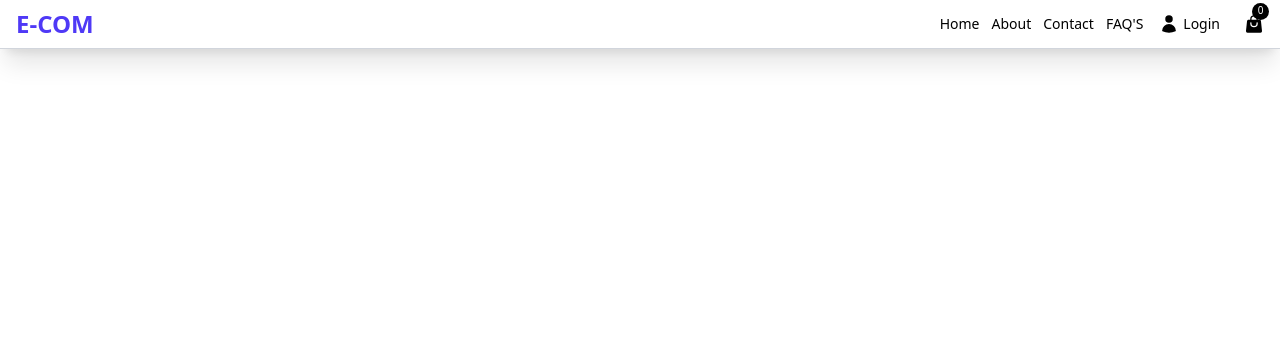
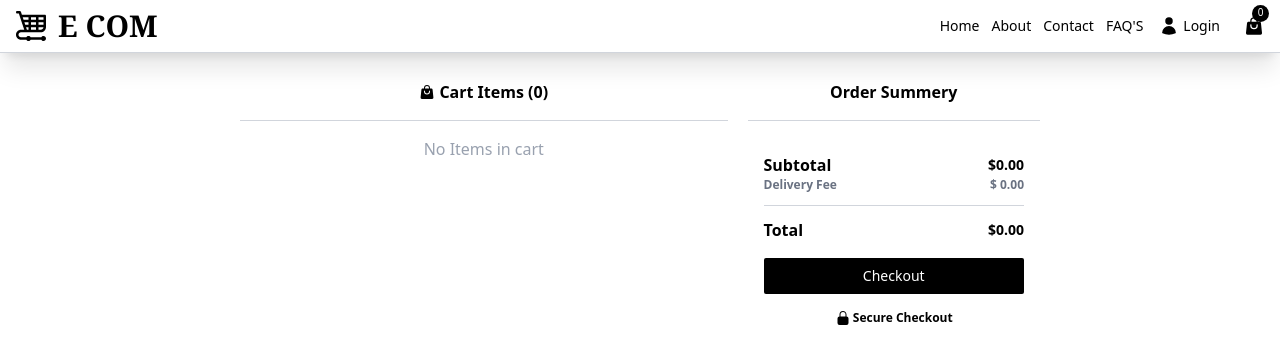
Before and after one commit to Sumit-Jadhav-19/E-COM-APP, a React (Vite) app: page /viewcart in a window 1280 px wide. Shown: the top 364 px of the page. Built offline with nearby package versions, Linux system fonts and the light colour scheme.

Commit message:
added viewcart

```diff
--- a/src/App.jsx
+++ b/src/App.jsx
@@ -9,6 +9,7 @@ import Login from "./Login";
 import Contact from "./Contact";
 import ProductDetails from "./ProductDetails";
 import Toast from "./Toast";
+import ViewCart from "./ViewCart";
 
 function App() {
   const [cartToggle, setCartToggle] = useState(false);
@@ -27,6 +28,7 @@ function App() {
           <Route path="/contact" element={<Contact />} />
           <Route path="/login" element={<Login />} />
           <Route path="/productdetails" element={<ProductDetails />} />
+          <Route path="/viewcart" element={<ViewCart />} />
         </Routes>
       </BrowserRouter>
     </>
--- a/src/Cart.jsx
+++ b/src/Cart.jsx
@@ -1,11 +1,13 @@
 import { ShoppingBagIcon, TrashIcon } from "@heroicons/react/24/solid";
 import { useEffect, useState, useRef } from "react";
 import { useCart } from "./CartContext";
+import { Link } from "react-router";
 export default function Cart({ cartToggle, setCartToggle }) {
   const [cartItems, setCartItems] = useState([]);
   const { removeFromCart } = useCart();
   const [loader, setLoader] = useState(false);
   const cartRef = useRef();
+  const viewCartRef = useRef();
 
   useEffect(() => {
     if (cartToggle) {
@@ -15,9 +17,10 @@ export default function Cart({ cartToggle, setCartToggle }) {
   useEffect(() => {
     const handleClickOutside = (event) => {
       if (
-        cartToggle &&
-        cartRef.current &&
-        !cartRef.current.contains(event.target)
+        (cartToggle &&
+          cartRef.current &&
+          !cartRef.current.contains(event.target)) ||
+        (viewCartRef.current && viewCartRef.current.contains(event.target))
       ) {
         setCartToggle(false);
       }
@@ -106,7 +109,7 @@ export default function Cart({ cartToggle, setCartToggle }) {
       >
         <h1 className="text-center py-1 text-md font-semibold flex items-center gap-1 justify-center">
           <ShoppingBagIcon className="w-4 h-4"></ShoppingBagIcon>
-          <span>Your Cart Items</span>
+          <span>Cart Items</span>
         </h1>
         <hr className="text-gray-300" />
         {cartItems.length === 0 ? (
@@ -190,19 +193,17 @@ export default function Cart({ cartToggle, setCartToggle }) {
               <div className="text-xs text-gray-500 mt-2">
                 Taxes and shipping are calculated at checkout.
               </div>
-              <div>
-                <button
-                  type="button"
-                  className="w-full mt-4 bg-black p-2 text-white text-sm cursor-pointer rounded-xs hover:bg-black/75"
-                >
+              <div className="flex flex-col">
+                <Link className="w-full mt-4 bg-black p-2 text-white text-sm cursor-pointer rounded-xs hover:bg-black/75 text-center">
                   Checkout
-                </button>
-                <button
-                  type="button"
-                  className="w-full mt-4  p-2 text-black border-1 border-black text-sm cursor-pointer rounded-xs hover:bg-black/5"
+                </Link>
+                <Link
+                  className="w-[100%] mt-4  p-2 text-black border-1 border-black text-sm cursor-pointer rounded-xs hover:bg-black/5 text-center"
+                  to="/viewcart"
+                  ref={viewCartRef}
                 >
                   View Cart
-                </button>
+                </Link>
               </div>
             </div>
           </div>
--- a/src/Home.jsx
+++ b/src/Home.jsx
@@ -3,9 +3,6 @@ export default function Home() {
   return (
     <div>
       <div className="mt-14 flex gap-3">
-        {/* <div className="border-gray-200 rounded-md shadow-md border-1 mt-1">
-          slfjgsdfsdsdgsdgsdgasfsdfsdf
-        </div> */}
         <div>
           <Product />
         </div>
--- a/src/Navbar.jsx
+++ b/src/Navbar.jsx
@@ -31,8 +31,39 @@ export default function Navbar({ setCartToggle }) {
     <>
       <div>
         <div className="fixed top-0 w-full flex items-center justify-between px-4 py-2 bg-white shadow-xl border-b-1 border-b-gray-300">
-          <div>
-            <h1 className="font-bold text-2xl text-indigo-600">E-COM</h1>
+          <div className="flex items-center gap-3">
+            <div>
+              <svg
+                fill="#000000"
+                height="30px"
+                width="30px"
+                version="1.1"
+                id="Layer_1"
+                xmlns="http://www.w3.org/2000/svg"
+                xmlnsXlink="http://www.w3.org/1999/xlink"
+                viewBox="0 0 491.522 491.522"
+                xmlSpace="preserve"
+              >
+                <g>
+                  <g>
+                    <path
+                      d="M81.92,348.161h81.92c0,0,0.001,0,0.001,0c0,0,0.001,0,0.001,0h240.312c48.257,0,87.368-39.111,87.368-87.368V81.921
+			c0-11.311-9.169-20.48-20.48-20.48H96.681L80.869,14.005C78.081,5.642,70.255,0.001,61.44,0.001H20.48
+			C9.169,0.001,0,9.17,0,20.481s9.169,20.48,20.48,20.48h26.199l56.772,170.316c0.004,0.013,0.01,0.024,0.014,0.037l31.962,95.887
+			H81.92c-45.103,0-81.92,36.817-81.92,81.92s36.817,81.92,81.92,81.92h87.409c7.081,12.242,20.305,20.48,35.471,20.48
+			c15.166,0,28.39-8.238,35.471-20.48h174.818c7.081,12.242,20.305,20.48,35.471,20.48c22.63,0,40.96-18.33,40.96-40.96
+			s-18.33-40.96-40.96-40.96c-15.166,0-28.39,8.238-35.471,20.48H240.271c-7.081-12.242-20.305-20.48-35.471-20.48
+			c-15.166,0-28.39,8.238-35.471,20.48H81.92c-22.481,0-40.96-18.479-40.96-40.96S59.439,348.161,81.92,348.161z M327.68,184.321
+			v40.96h-81.92v-40.96H327.68z M245.76,143.361v-40.96h81.92v40.96H245.76z M368.64,225.281v-40.96h81.922v40.96H368.64z
+			 M327.68,266.241v40.96h-81.92v-40.96H327.68z M204.8,225.281h-53.503l-13.653-40.96H204.8V225.281z M204.8,266.241v40.96h-26.197
+			l-13.653-40.96H204.8z M404.154,307.201H368.64v-40.96h81.593C447.536,289.306,427.945,307.201,404.154,307.201z M450.562,143.361
+			H368.64v-40.96h81.922V143.361z M204.8,102.401v40.96h-80.81l-13.653-40.96H204.8z"
+                    />
+                  </g>
+                </g>
+              </svg>
+            </div>
+            <h1 className="font-bold text-3xl text-black font-sans font-serif">E COM</h1>
           </div>
           <div className="flex">
             <ul className="flex items-center justify-between px-4 gap-3">
--- a/src/ViewCart.jsx
+++ b/src/ViewCart.jsx
@@ -1,9 +1,199 @@
-import React from 'react'
+import { useState, useEffect } from "react";
+import { useCart } from "./CartContext";
+import {
+  TrashIcon,
+  ShoppingBagIcon,
+  LockClosedIcon,
+} from "@heroicons/react/24/solid";
+import { Link } from "react-router";
 
 export default function ViewCart() {
+  const [cartItems, setCartItems] = useState([]);
+  const { removeFromCart } = useCart();
+  const [loader, setLoader] = useState(false);
+  const { cartCount } = useCart();
+  useEffect(() => {
+    loadCartItems();
+  }, []);
+  const loadCartItems = async () => {
+    //setLoader(true);
+    const saved = localStorage.getItem("cartItems");
+    const jsonRes = saved ? JSON.parse(saved) : [];
+    const products = [];
+    for (let i = 0; i < jsonRes.length; i++) {
+      const productId = jsonRes[i].Id;
+      const res = await GetProduct(productId);
+      products.push({ ...res, Qty: jsonRes[i].Qty });
+    }
+    //setLoader(false);
+    setCartItems(products);
+  };
+  const GetProduct = async (id) => {
+    const res = await fetch(`https://dummyjson.com/products/${id}`);
+    const data = await res.json();
+    return data;
+  };
+
+  const increment = (productId) => {
+    let products = localStorage.getItem("cartItems");
+    products = JSON.parse(products);
+    const updatedCartProducts = products.map((item) =>
+      item.Id == productId ? { ...item, Qty: item.Qty + 1 } : item
+    );
+    localStorage.setItem("cartItems", JSON.stringify(updatedCartProducts));
+    const updatedCart = cartItems.map((item) =>
+      item.id == productId ? { ...item, Qty: item.Qty + 1 } : item
+    );
+    setCartItems(updatedCart);
+  };
+  const decrement = (productId) => {
+    let products = localStorage.getItem("cartItems");
+    products = JSON.parse(products);
+    const updatedCartProducts = products.map((item) =>
+      item.Id == productId && item.Qty > 1
+        ? { ...item, Qty: item.Qty - 1 }
+        : item
+    );
+    localStorage.setItem("cartItems", JSON.stringify(updatedCartProducts));
+    const updatedCart = cartItems.map((item) =>
+      item.id == productId && item.Qty > 1
+        ? { ...item, Qty: item.Qty - 1 }
+        : item
+    );
+    setCartItems(updatedCart);
+  };
+
+  const removeProduct = (productId) => {
+    let products = localStorage.getItem("cartItems");
+    products = JSON.parse(products);
+    products = products.filter((item) => item.Id != productId);
+    localStorage.setItem("cartItems", JSON.stringify(products));
+    setCartItems((prev) => prev.filter((item) => item.id !== productId));
+    removeFromCart();
+  };
+
+  const totalPrice = cartItems.reduce(
+    (sum, item) => sum + item.Qty * item.price,
+    0
+  );
   return (
-    <div>
-
+    <div className="mt-20 px-60">
+      <div className="flex gap-5">
+        <div className="flex-50">
+          <h1 className="text-center text-md font-semibold flex items-center gap-1 justify-center">
+            <ShoppingBagIcon className="w-4 h-4"></ShoppingBagIcon>
+            <span>Cart Items ({cartCount})</span>
+          </h1>
+          <hr className="text-gray-300 my-4" />
+          {cartItems.length === 0 ? (
+            loader ? (
+              <div className="text-center mt-3 text-gray-400 text-md">
+                Loading....
+              </div>
+            ) : (
+              <div className="text-center mt-3 text-gray-400 text-md">
+                No Items in cart
+              </div>
+            )
+          ) : (
+            <div>
+              <div className="p-2 px-3 h-[77vh] overflow-y-auto">
+                <ul>
+                  {cartItems.map((item, index) => (
+                    <li
+                      key={index}
+                      className="mt-2 border-b-1 border-b-gray-300 pb-2"
+                    >
+                      <div className="flex justify-between ">
+                        <div className="flex  gap-2">
+                          <div>
+                            <img
+                              src={item.thumbnail}
+                              className="w-[100px] h-[100px] max-w-none border-1 border-gray-300"
+                            />
+                          </div>
+                          <div>
+                            <h2 className="text-[12px] font-semibold">
+                              {item.title}
+                            </h2>
+                            <p className="text-[11px] font-semibold">
+                              ${item.price}
+                            </p>
+                            <div className="border-1 border-gray-400 flex mt-3 w-fit rounded-xs">
+                              <button
+                                type="button"
+                                className="cursor-pointer px-2"
+                                onClick={() => decrement(item.id)}
+                              >
+                                -
+                              </button>
+                              <input
+                                type="text"
+                                className="outline-0 mx-3 w-[20px]"
+                                readOnly
+                                value={item.Qty}
+                              />
+                              <button
+                                type="button"
+                                className="cursor-pointer px-2"
+                                onClick={() => increment(item.id)}
+                              >
+                                +
+                              </button>
+                            </div>
+                          </div>
+                        </div>
+                        <div>
+                          <button
+                            type="button"
+                            onClick={() => removeProduct(item.id)}
+                          >
+                            <TrashIcon className="h-4 w-4 text-gray-500 cursor-pointer hover:text-gray-700"></TrashIcon>
+                          </button>
+                        </div>
+                      </div>
+                    </li>
+                  ))}
+                </ul>
+              </div>
+            </div>
+          )}
+        </div>
+        <div className="flex-30">
+          <h1 className="text-center text-md font-semibold flex items-center gap-1 justify-center">
+            <span>Order Summery</span>
+          </h1>
+          <hr className="text-gray-300 my-4" />
+          <div className="p-4">
+            <div className="flex justify-between items-center">
+              <h1 className="text-md font-semibold">Subtotal</h1>
+              <p className="text-sm font-semibold">${totalPrice.toFixed(2)}</p>
+            </div>
+            <div className="flex justify-between items-center">
+              <h1 className="text-xs text-gray-500 font-semibold">
+                Delivery Fee
+              </h1>
+              <p className="text-xs text-gray-500 font-semibold">$ 0.00</p>
+            </div>
+            <hr className="text-gray-300 my-3" />
+            <div className="flex justify-between items-center">
+              <h1 className="text-md font-semibold">Total</h1>
+              <p className="text-sm font-semibold">${totalPrice.toFixed(2)}</p>
+            </div>
+            <div className="flex flex-col">
+              <Link className="w-full mt-4 bg-black p-2 text-white text-sm cursor-pointer rounded-xs hover:bg-black/75 text-center">
+                Checkout
+              </Link>
+            </div>
+            <div className="text-center mt-4">
+              <p className="flex items-center justify-center gap-0.5">
+                <LockClosedIcon className="h-4 w-4"></LockClosedIcon>
+                <span className="text-xs font-semibold">Secure Checkout</span>
+              </p>
+            </div>
+          </div>
+        </div>
+      </div>
     </div>
-  )
+  );
 }
```
Also changed, not shown: src/Product.jsx (+11 -11 lines).
